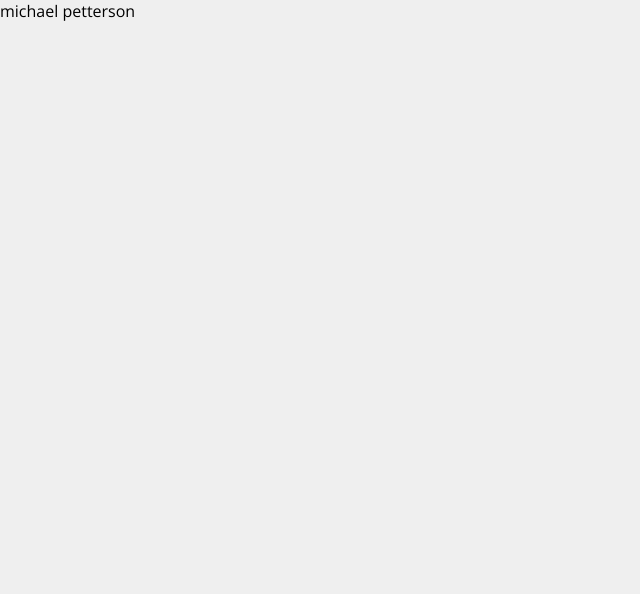
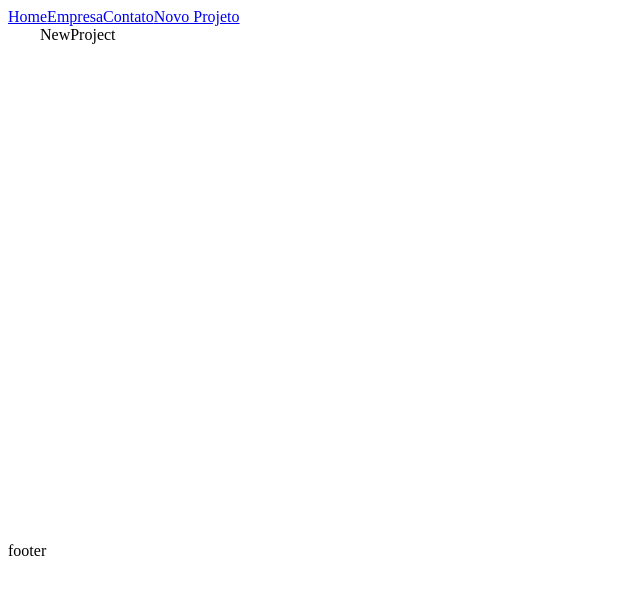
Before and after one commit to michael-petterson-06/Projeto-Costs-Mike, a React (Create React App) app in the folder costs/: page /newproject in a window 1280 px wide. Shown: the top 594 px of the page, without its empty margins (0-640 px from the left). Built offline with nearby package versions, Linux system fonts and the light colour scheme.

Commit message:
Estruturando rotas e criando estilizações basicas nas rotas

```diff
--- a/costs/package.json
+++ b/costs/package.json
@@ -10,7 +10,7 @@
     "react": "^18.2.0",
     "react-dom": "^18.2.0",
     "react-icons": "^4.4.0",
-    "react-router-dom": "^6.3.0",
+    "react-router-dom": "^5.3.0",
     "react-scripts": "5.0.1",
     "uuid": "^8.3.2",
     "web-vitals": "^2.1.4"
--- a/costs/src/App.js
+++ b/costs/src/App.js
@@ -1,8 +1,39 @@
+import { BrowserRouter as Router, Switch, Route, Link } from 'react-router-dom'
+import Home from './components/pages/Home';
+import Company from './components/pages/Company';
+import Contact from './components/pages/Contact';
+import NewProject from './components/pages/NewProject';
+import Container from './components/layout/Container';
+
+
 function App() {
   return (
-    <div>
-      michael petterson
-    </div>
+    <Router>
+
+        <Link to="/">Home</Link>
+        <Link to="/company">Empresa</Link>
+        <Link to="/contact">Contato</Link>
+        <Link to="newproject">Novo Projeto</Link>
+
+      <Switch>
+
+        <Container customClass="min-height">
+          <Route exact path="/">
+            <Home />
+          </Route>
+          <Route path="/company">
+            <Company />
+          </Route>
+          <Route path="/contact">
+            <Contact />
+          </Route>
+          <Route path="/newproject">
+            <NewProject />
+          </Route>
+        </Container>
+      </Switch>
+      <p>footer</p>
+    </Router>
   );
 }
 
--- /dev/null
+++ b/costs/src/components/layout/Container.js
@@ -0,0 +1,13 @@
+import styles from './Container.module.css';
+
+function Container(props) {
+    console.log(props.customClass)
+    return (
+        <div className={` ${styles.container} ${styles[props.customClass]}`}>
+            { props.children }
+        </div>
+
+    )
+}
+
+export default Container;
--- /dev/null
+++ b/costs/src/components/layout/Container.module.css
@@ -0,0 +1,25 @@
+.container {
+    width: 1200px;
+    display: flex;
+    justify-content: space-between; /*espaçar elementos com distancia iguais*/
+    margin: 0 auto;
+    flex-wrap: wrap; /*Quando os elementos ultrapasarem a tela eles continuam na linha de baixo.*/
+
+}
+
+
+.min-height {
+    min-height: 500px; /*mudar depois para 75% */
+}
+
+
+.start {
+    justify-content: flex-start; /*alinha tudo para o ínicio*/
+
+}
+
+
+.column {
+    flex-direction: column; /* mudar o eixo de direção*/
+    justify-content: start;
+}
--- /dev/null
+++ b/costs/src/components/pages/Company.js
@@ -0,0 +1,9 @@
+function Company() {
+    return (
+        <div>
+            Company
+        </div>
+    )
+}
+
+export default Company;
--- /dev/null
+++ b/costs/src/components/pages/Contact.js
@@ -0,0 +1,9 @@
+function Contact () {
+    return (
+        <div>
+            contac
+        </div>
+    )
+}
+
+export default Contact;
--- /dev/null
+++ b/costs/src/components/pages/Home.js
@@ -0,0 +1,10 @@
+function Home () {
+    return (
+        <div>
+            Home
+        </div>
+    )
+
+}
+
+export default Home;
--- /dev/null
+++ b/costs/src/components/pages/NewProject.js
@@ -0,0 +1,9 @@
+function NewProject() {
+    return (
+        <div>
+            NewProject
+        </div>
+    )
+}
+
+export default NewProject;
```
Also changed, not shown: costs/src/index.js (+6 -5 lines), 1 other file (tests, documents, lock files or other folders).
